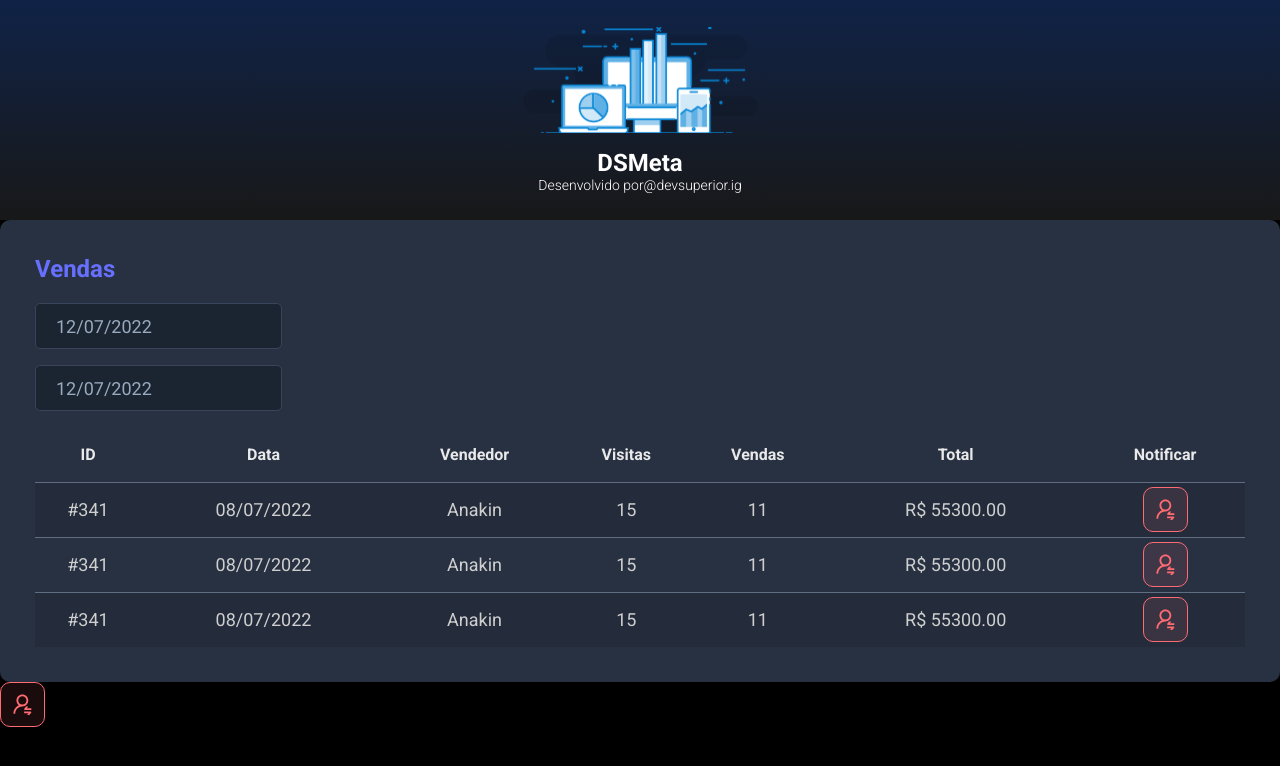
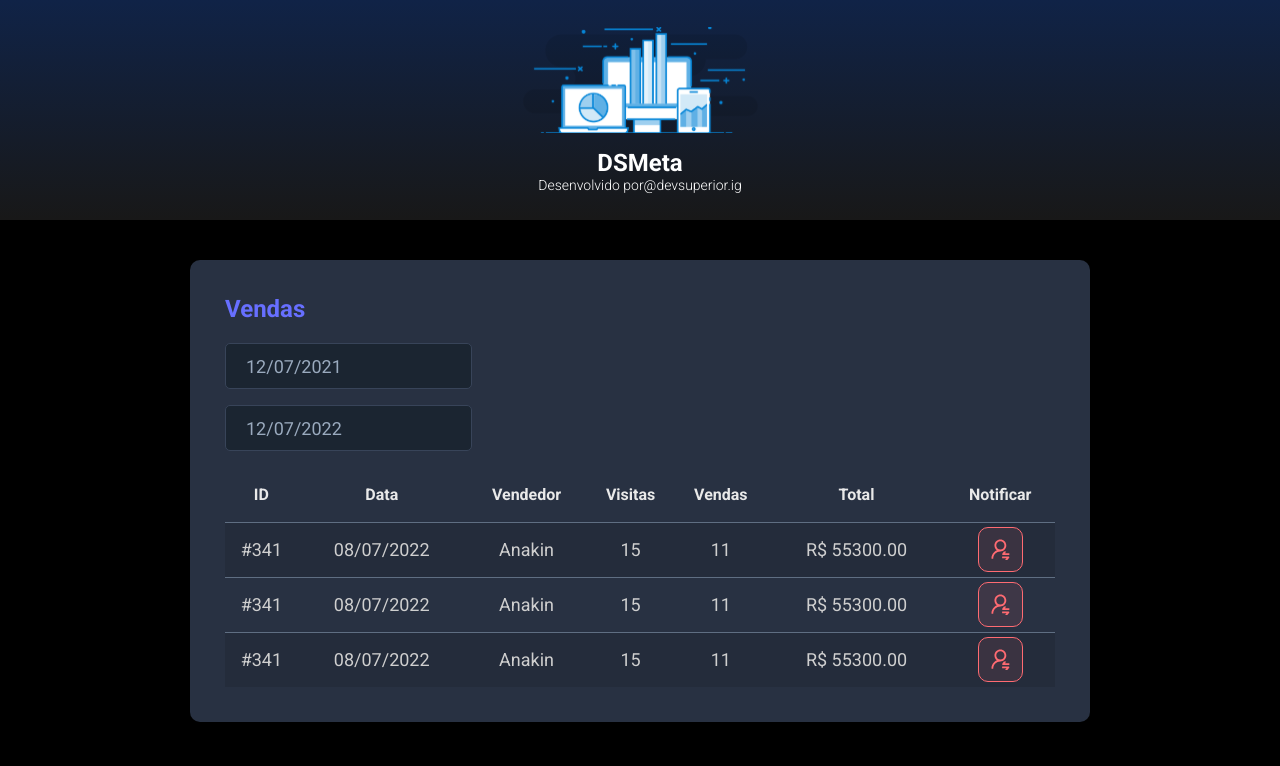
Before and after one commit to KEENNEEDYY/dsmeta, a React (Vite) app in the folder frontend/: page / in a window 1280 px wide. Shown: the top 766 px of the page. Built offline with nearby package versions, Linux system fonts and the light colour scheme.

Commit message:
useState

```diff
--- a/frontend/src/App.tsx
+++ b/frontend/src/App.tsx
@@ -1,6 +1,6 @@
-import NotificationButton from "./components/NotificationButton"
-import Header from "./components/Header"
-import SalesCard from "./components/SalesCard"
+import NotificationButton from "./components/NotificationButton";
+import Header from "./components/Header";
+import SalesCard from "./components/SalesCard";
 
 function App() {
   return (
@@ -13,10 +13,9 @@
           </div>
         </section>
       </main>
-      <NotificationButton />
     </>
 
   )
 }
 
-export default App
+export default App;
--- a/frontend/src/components/Header/index.tsx
+++ b/frontend/src/components/Header/index.tsx
@@ -1,5 +1,5 @@
-import logo from '../../assets/img/logo.svg'
-import './styles.css'
+import logo from '../../assets/img/logo.svg';
+import './styles.css';
 
 function Header() {
     return (
@@ -19,4 +19,4 @@
     )
 }
 
-export default Header
+export default Header;
--- a/frontend/src/components/NotificationButton/index.tsx
+++ b/frontend/src/components/NotificationButton/index.tsx
@@ -1,5 +1,5 @@
-import icon from '../../assets/img/notification-icon.svg'
-import './styles.css'
+import icon from '../../assets/img/notification-icon.svg';
+import './styles.css';
 
 function NotificationButton() {
     return (
@@ -9,4 +9,4 @@
     )
 }
 
-export default NotificationButton
+export default NotificationButton;
--- a/frontend/src/components/SalesCard/index.tsx
+++ b/frontend/src/components/SalesCard/index.tsx
@@ -1,26 +1,34 @@
+import { useState } from "react";
 import DatePicker from "react-datepicker";
 import "react-datepicker/dist/react-datepicker.css";
 
-import NotificationButton from '../NotificationButton'
-import './styles.css'
+import NotificationButton from '../NotificationButton';
+import './styles.css';
 
 function SalesCard() {
+
+  const min = new Date(new Date().setDate(new Date().getDate() - 365));
+  const max = new Date();
+
+  const [minDate, setMinDate] = useState(min);
+  const [maxDate, setMaxDate] = useState(max);
+
   return (
     <div className="dsmeta-card" >
       <h2 className="dsmeta-sales-title" > Vendas</h2 >
       <div>
         <div className="dsmeta-form-control-container">
           <DatePicker
-            selected={new Date()}
-            onChange={(date: Date) => { }}
+            selected={minDate}
+            onChange={(date: Date) => setMinDate(date)}
             className="dsmeta-form-control"
             dateFormat="dd/MM/yyyy"
           />
         </div>
         <div className="dsmeta-form-control-container">
           <DatePicker
-            selected={new Date()}
-            onChange={(date: Date) => { }}
+            selected={maxDate}
+            onChange={(date: Date) => setMaxDate(date)}
             className="dsmeta-form-control"
             dateFormat="dd/MM/yyyy"
           />
@@ -88,4 +96,4 @@
   )
 }
 
-export default SalesCard
+export default SalesCard;
--- a/frontend/src/index.css
+++ b/frontend/src/index.css
@@ -19,3 +19,14 @@
   color: unset;
   text-decoration: none;
 }
+
+
+.dsmeta-container {
+  width: 100%;
+  max-width: 900px;
+  margin: 0 auto;
+}
+
+#sales {
+  padding: 40px 10px;
+}
```
Also changed, not shown: frontend/src/main.tsx (+4 -4 lines).
